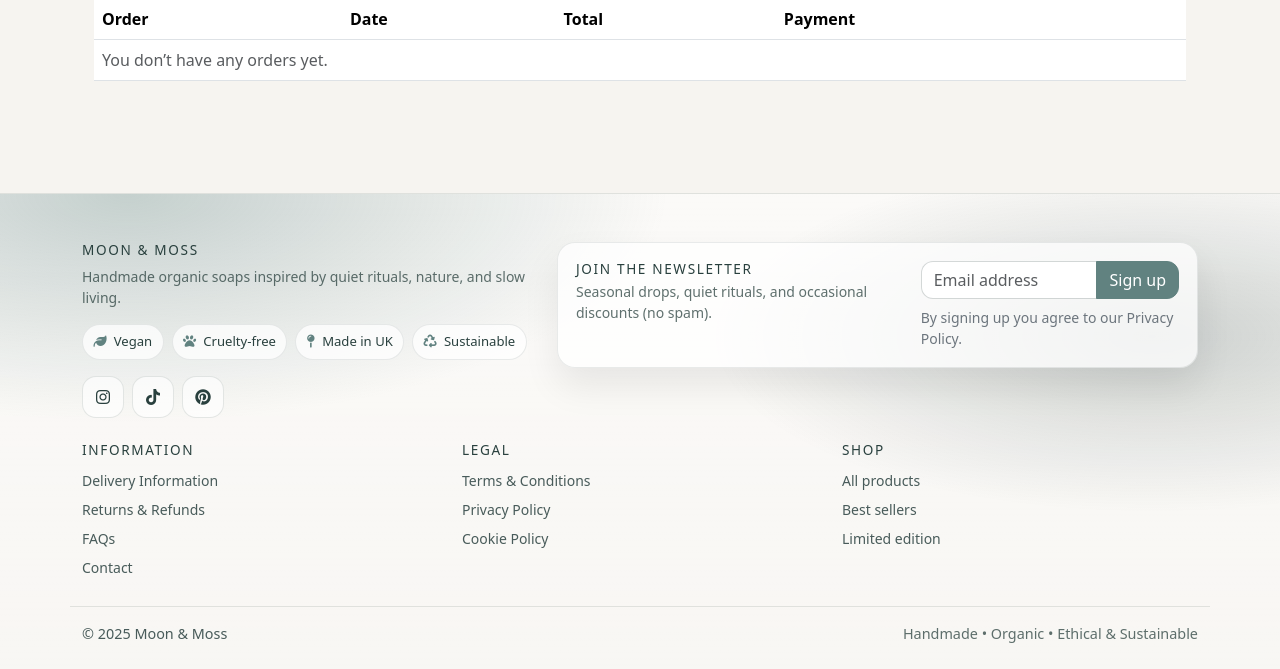
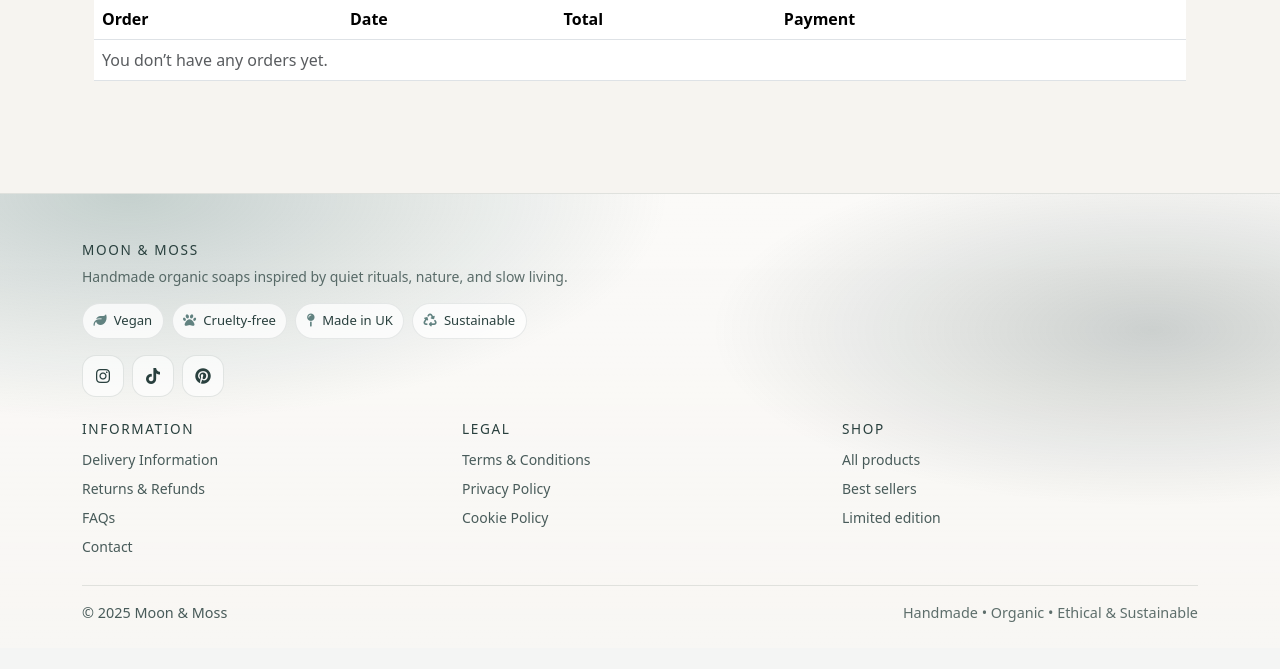
Before and after one commit to tambrulee/P4----Bubble-Bubble, a Django app: template accounts/templates/accounts/my_orders.html in a window 1280 px wide. Shown: the part 226-895 px from the top of the page. After the commit the page ends 848 px from the top, so only its background shows below. Run offline with Django 4.2, Linux system fonts and the light colour scheme; the template is opened without the code that fills it, so the values that code supplies are empty; some libraries are stand-ins or nearby versions.

Commit message:
Remove newsletter feature

```diff
--- a/templates/base.html
+++ b/templates/base.html
@@ -163,10 +163,12 @@
         </div>
       </div>
     </div>
+
     <!-- Main -->
     <main class="container py-4">
       {% block content %}{% endblock %}
     </main>
+
     <!-- MINI CART OFFCANVAS -->
     <div class="offcanvas offcanvas-end"
          tabindex="-1"
@@ -187,14 +189,16 @@
       </div>
     </div>
   </body>
+
+  <!-- Footer -->
   <footer class="bb-footer mt-5 pt-5 pb-4">
     <div class="container">
 
-      <!-- Top: brand + newsletter -->
+      <!-- Top: brand -->
       <div class="row g-4 align-items-start mb-4">
 
         <!-- Brand / About -->
-        <div class="col-12 col-lg-5">
+        <div class="col-12">
           <div class="bb-footer-brand">
             <h6 class="text-uppercase mb-2">Moon &amp; Moss</h6>
             <p class="small mb-3 bb-footer-muted">
@@ -213,34 +217,6 @@
               <a href="#" class="bb-social-link" aria-label="Instagram"><i class="fa-brands fa-instagram"></i></a>
               <a href="#" class="bb-social-link" aria-label="TikTok"><i class="fa-brands fa-tiktok"></i></a>
               <a href="#" class="bb-social-link" aria-label="Pinterest"><i class="fa-brands fa-pinterest"></i></a>
-            </div>
-          </div>
-        </div>
-
-        <!-- Newsletter (non-functional placeholder: wire up later if you want) -->
-        <div class="col-12 col-lg-7">
-          <div class="bb-footer-card">
-            <div class="d-flex flex-column flex-md-row justify-content-between gap-3">
-              <div>
-                <h6 class="text-uppercase mb-1">Join the newsletter</h6>
-                <p class="small mb-0 bb-footer-muted">
-                  Seasonal drops, quiet rituals, and occasional discounts (no spam).
-                </p>
-              </div>
-
-              <form class="bb-footer-form" method="post" action="#">
-                {# If you hook this up later, add csrf + real action #}
-                <div class="input-group">
-                  <input type="email"
-                        class="form-control"
-                        placeholder="Email address"
-                        aria-label="Email address">
-                  <button class="btn btn-primary" type="submit">Sign up</button>
-                </div>
-                <div class="form-text bb-footer-muted mt-2">
-                  By signing up you agree to our Privacy Policy.
-                </div>
-              </form>
             </div>
           </div>
         </div>
@@ -279,6 +255,8 @@
             <li><a href="{% url 'catalog:product_list' %}?tag=best-sellers">Best sellers</a></li>
             <li><a href="{% url 'catalog:product_list' %}?tag=limited">Limited edition</a></li>
           </ul>
+        </div>
+
       </div>
 
       <!-- Bottom line -->
@@ -290,7 +268,7 @@
     </div>
   </footer>
 
-
+   <!-- Bootstrap and Stripe -->
   <script src="https://cdn.jsdelivr.net/npm/bootstrap@5.3.3/dist/js/bootstrap.bundle.min.js"></script>
   <script src="https://js.stripe.com/v3/"></script>
   <!-- External cart AJAX JS -->
```
